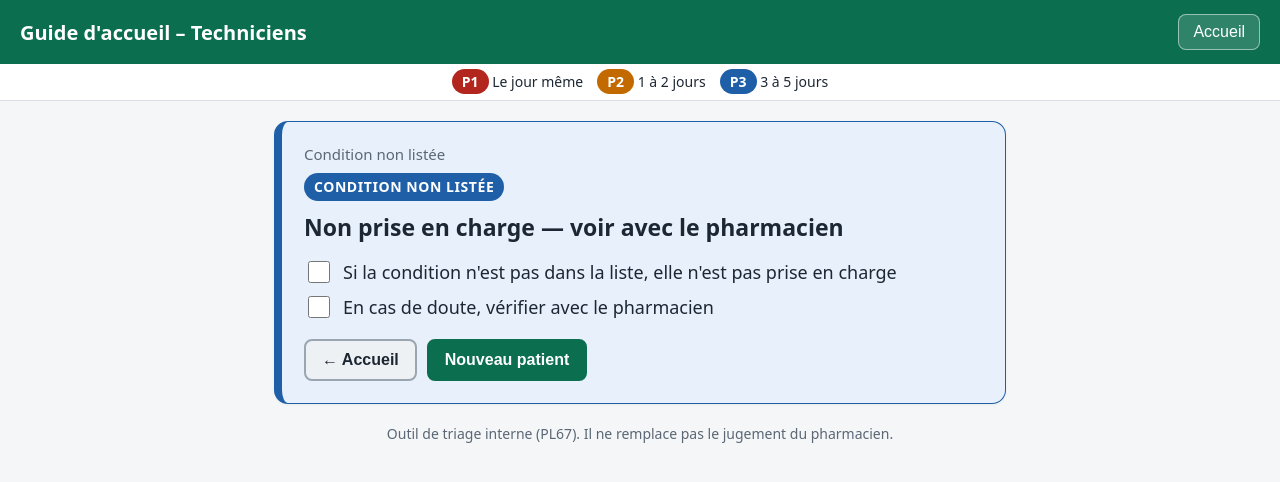
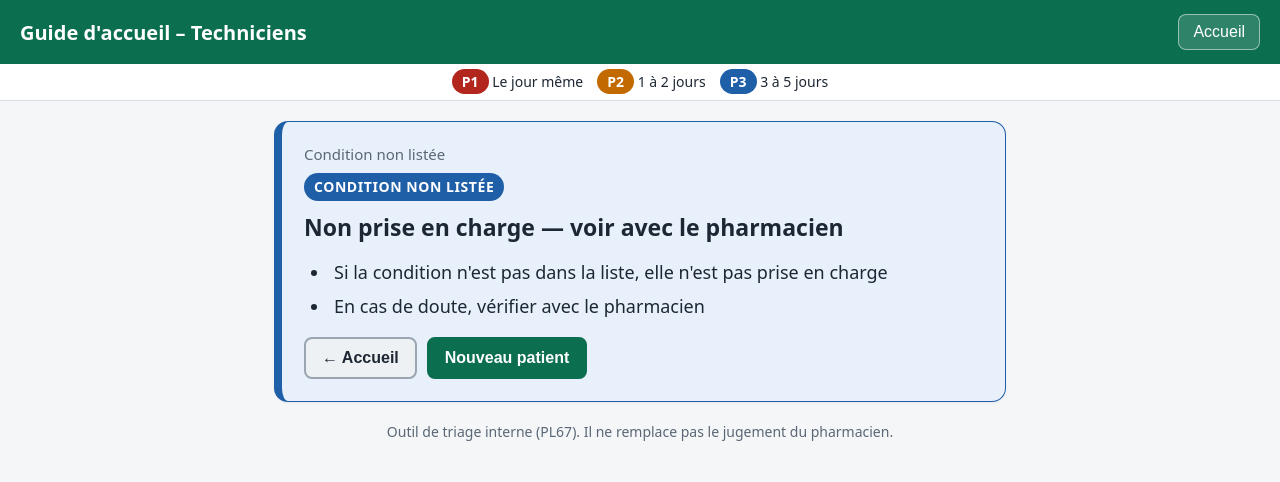
Before and after one commit to Badr9502/guide-accueil-pharmacie, a plain HTML site: page index.html in a window 1280 px wide. Both pictures are taken after a click on the button "Condition non listée". Drawn offline with Linux system fonts and the light colour scheme.

Commit message:
Rappels en liste à puces au lieu de cases à cocher
Co-Authored-By: Claude Opus 5.5 <noreply@anthropic.com>
Claude-Session: https://claude.ai/code/session_01HFw5nzgmMg8hv4887EvPCj

```diff
--- a/index.html
+++ b/index.html
@@ -60,10 +60,8 @@
   .facts div{display:flex;gap:10px;padding:8px 0;border-bottom:1px solid #eef1f4;font-size:17px}
   .facts div:last-child{border-bottom:0}
   .facts b{min-width:150px;color:var(--muted);font-weight:600}
-  .actions{list-style:none;padding:0;margin:14px 0 0}
-  .actions li{margin:8px 0}
-  .actions label{display:flex;gap:10px;align-items:flex-start;cursor:pointer}
-  .actions input{width:22px;height:22px;margin-top:2px;flex:none}
+  .actions{list-style:disc;padding-left:26px;margin:14px 0 0}
+  .actions li{margin:8px 0;padding-left:4px}
   .nav{display:flex;gap:10px;margin-top:18px;flex-wrap:wrap}
   .btn{padding:10px 16px;font-size:16px;font-weight:600;color:var(--text);border-radius:8px;border:2px solid #9aa5b1;background:#eef1f4;cursor:pointer}
   .btn.primary{background:var(--brand);color:#fff;border-color:var(--brand)}
@@ -500,7 +498,7 @@ function afficher(){
         <span class="badge">${esc(n.badge)}</span>
         <h2>${esc(n.titre)}</h2>
         ${facts ? `<div class="facts">${facts}</div>` : ""}
-        <ul class="actions">${(c && !n.sansEmpego && !n.actions.some(a => a.includes("Empego")) ? ["Remplir le formulaire dans Empego", ...n.actions] : n.actions).map(a => `<li><label><input type="checkbox"> <span>${esc(a)}</span></label></li>`).join("")}</ul>
+        <ul class="actions">${(c && !n.sansEmpego && !n.actions.some(a => a.includes("Empego")) ? ["Remplir le formulaire dans Empego", ...n.actions] : n.actions).map(a => `<li>${esc(a)}</li>`).join("")}</ul>
         ${recap ? `<div class="recap"><h4>Résumé des réponses</h4><ol>${recap}</ol></div>` : ""}
         ${nav}
       </div>`;
```
